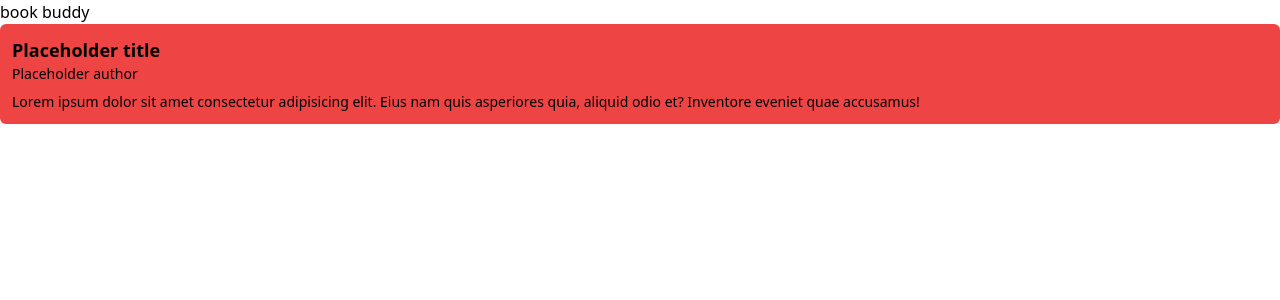
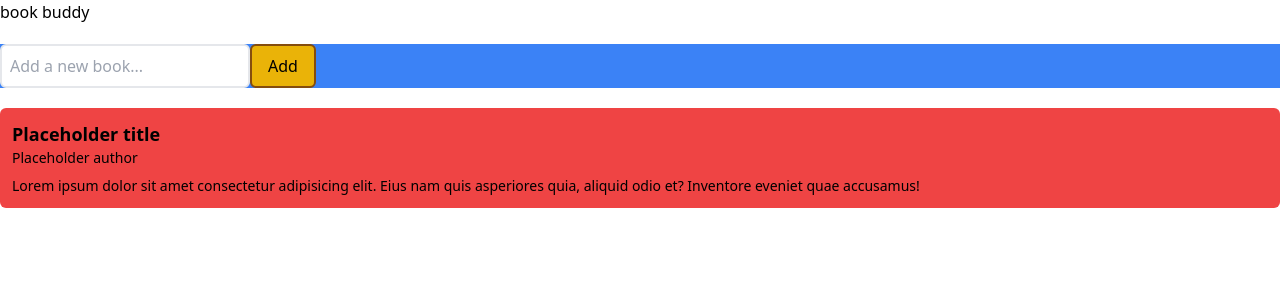
Before and after one commit to codeFromCO/BookBuddy, a React app: page / in a window 1280 px wide. Shown: the top 300 px of the page. Built offline with nearby package versions, Linux system fonts and the light colour scheme.

Commit message:
create initial input field for adding a book

```diff
--- a/src/components/BarSearch.jsx
+++ /dev/null
@@ -1,5 +0,0 @@
-import React from 'react';
-
-const BarSearch = (props) => {};
-
-export default BarSearch;
--- a/src/pages/home.jsx
+++ b/src/pages/home.jsx
@@ -2,24 +2,36 @@ import React, { useState, useEffect } from 'react';
 import Header from '../components/Header';
 import BookCard from '../components/BookCard';
 
-const sampleNotes = 'Lorem ipsum dolor sit amet consectetur adipisicing elit. Eius nam quis asperiores quia, aliquid odio et? Inventore eveniet quae accusamus!'
+const sampleNotes =
+  'Lorem ipsum dolor sit amet consectetur adipisicing elit. Eius nam quis asperiores quia, aliquid odio et? Inventore eveniet quae accusamus!';
 
 const HomePage = () => {
-
   // search for book
 
-  https://openlibrary.org/search.json?q=the+lord+of+the+rings
+  //openlibrary.org/search.json?q=the+lord+of+the+rings
 
-
-
-  return (
+  https: return (
     <div>
       <Header title='book buddy' />
-      <BookCard title='Placeholder title' author='Placeholder author' notes={sampleNotes}/>
+
+      <div className='bg-blue-500 my-5'>
+        <input
+          className='p-2 w-inputSearchWidth border-2 rounded-md focus:outline-none focus:border-orange-500'
+          type='text'
+          placeholder='Add a new book...'
+        />
+        <button className='bg-yellow-500 border-2 border-yellow-800 rounded-md px-4 py-2'>
+          Add
+        </button>
+      </div>
+
+      <BookCard
+        title='Placeholder title'
+        author='Placeholder author'
+        notes={sampleNotes}
+      />
 
       {/* show book cover, option to show book cover + note in card */}
-
-
     </div>
   );
 };
--- a/tailwind.config.js
+++ b/tailwind.config.js
@@ -2,7 +2,11 @@
 module.exports = {
   content: ['./src/**/*.{js,jsx,ts,tsx}'],
   theme: {
-    extend: {},
+    extend: {
+      width: {
+        inputSearchWidth: '250px',
+      }
+    },
   },
   plugins: [],
 }
```
